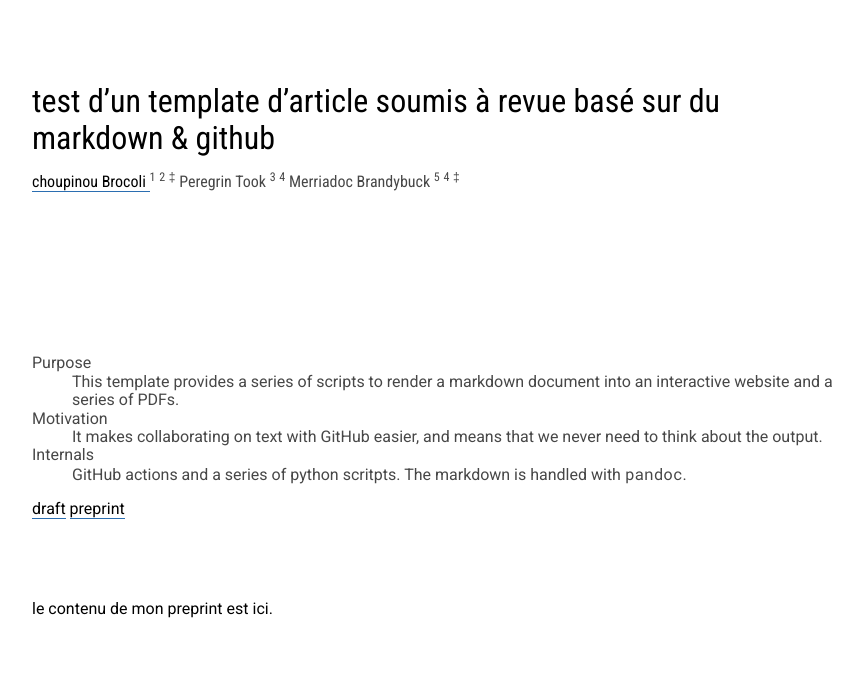
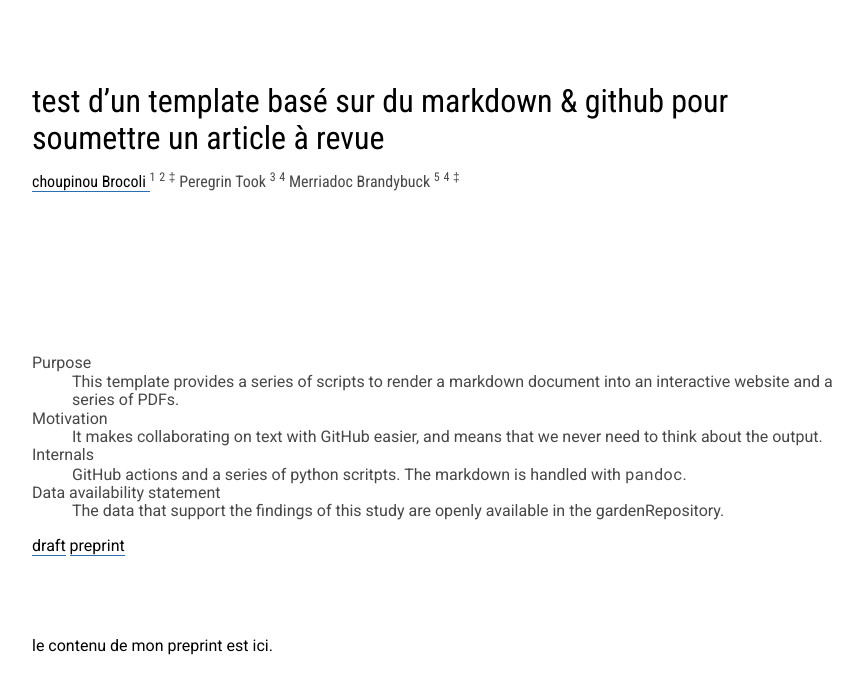
Before and after one commit to MariannePeiffer/fictional-broccoli, a plain HTML site: page index.html in a window 1280 px wide. Shown: the top 675 px of the page, without its empty margins (198-1061 px from the left). Drawn offline with nearby package versions, Linux system fonts and the light colour scheme; a script that the page names is missing.

Commit message:
Deploying to gh-pages from @ MariannePeiffer/fictional-broccoli@be1b6349005230b91f0aa85f41c273d3450e80bf 🚀

```diff
--- a/index.html
+++ b/index.html
@@ -4,7 +4,7 @@
 <head>
     <meta charset="utf-8">
     <meta name="viewport" content="width=device-width, initial-scale=1" />
-    <title>test d’un template d’article soumis à revue basé sur du markdown &amp; github</title>
+    <title>test d’un template basé sur du markdown &amp; github pour soumettre un article à revue</title>
     <script src="https://hypothes.is/embed.js" async></script>
     <link rel="stylesheet" href="https://cdnjs.cloudflare.com/ajax/libs/normalize/8.0.1/normalize.min.css"
     integrity="sha256-l85OmPOjvil/SOvVt3HnSSjzF1TUMyT9eV0c2BzEGzU=" crossorigin="anonymous" />
@@ -170,7 +170,7 @@
 <body>
     <header>
         <div class="container">
-            <div class="header--title">test d’un template d’article soumis à revue basé sur du markdown &amp; github</div>
+            <div class="header--title">test d’un template basé sur du markdown &amp; github pour soumettre un article à revue</div>
             <div class="header--authors">
                 <span class="header--author">
                 <a href="https://orcid.org/0000-0000-0000-0000" target="_blank">
@@ -204,6 +204,8 @@
                 <dd>It makes collaborating on text with GitHub easier, and means that we never need to think about the output.</dd>
                     <dt>Internals</dt>
                 <dd>GitHub actions and a series of python scritpts. The markdown is handled with <code>pandoc</code>.</dd>
+                    <dt>Data availability statement</dt>
+                <dd>The data that support the findings of this study are openly available in the gardenRepository.</dd>
                 </dl>
 
             <div class="artifacts">
```
Also changed, not shown: 7 other files.
